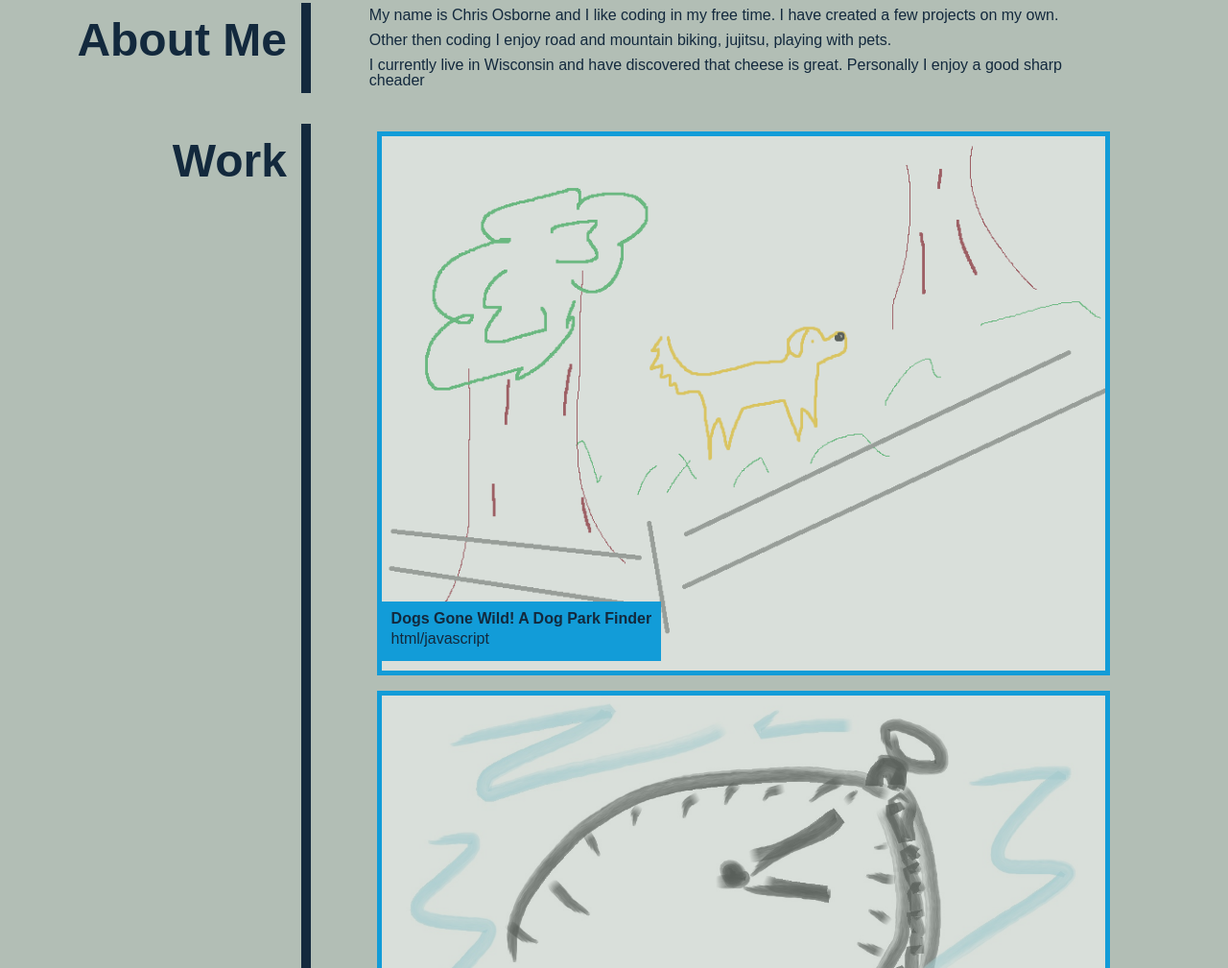
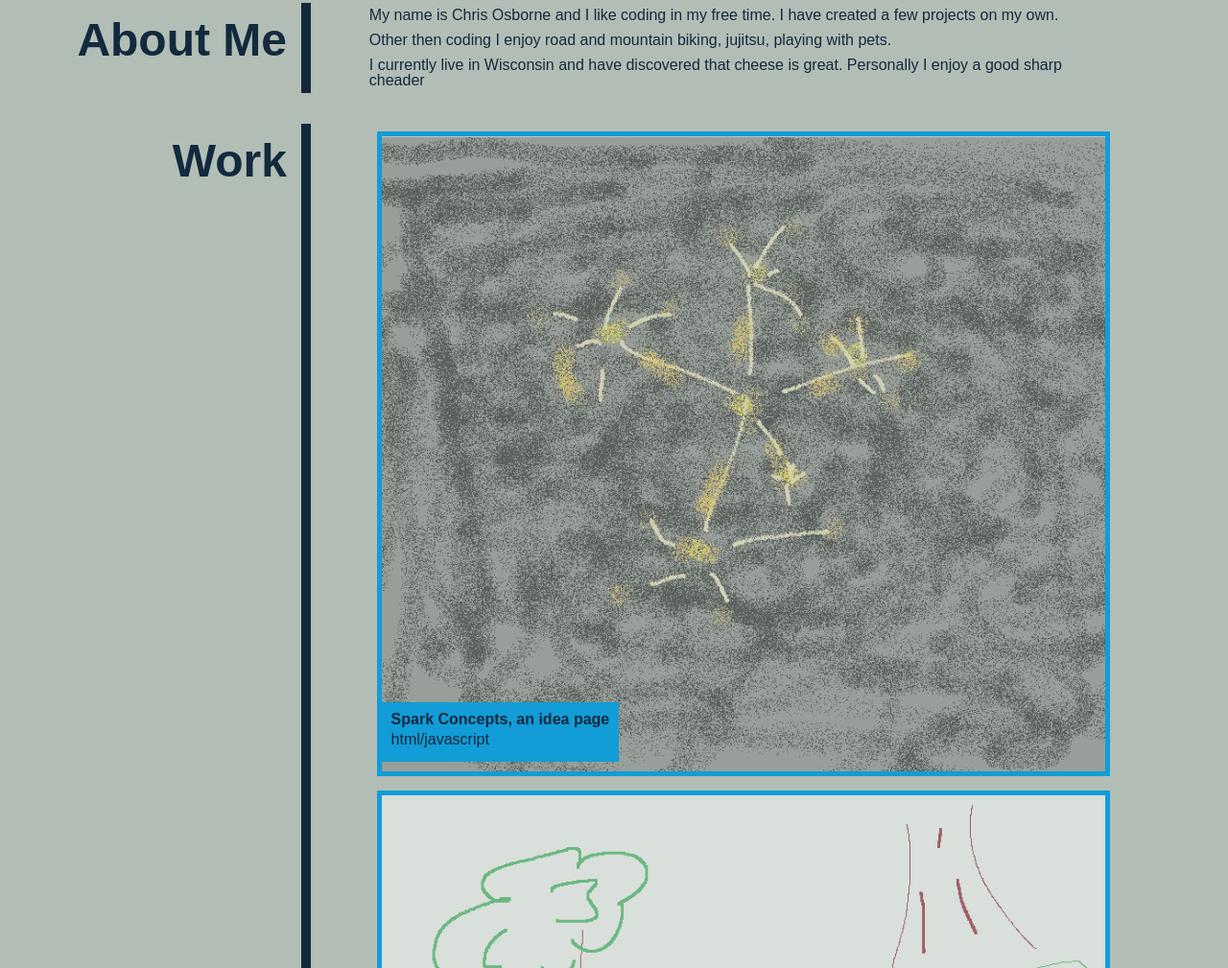
Before and after one commit to chrisosbii/02wtSuB2MIqW, a plain HTML site: page index.html in a window 1280 px wide. Shown: the part 399-1408 px from the top of the page at 96% size. Drawn offline with Linux system fonts and the light colour scheme.

Commit message:
Update index.html
added spark concepts

```diff
--- a/index.html
+++ b/index.html
@@ -76,6 +76,17 @@
             </div>
             <!-- start box for content box -->
             <div class="contentBox">
+                <!-- create large work box with link to page -->
+                <div class="workBox">
+                    <div class="workBoxTitle">
+                        <h3>Spark Concepts, an idea page</h3>
+                        <p>html/javascript</p>
+                    </div>
+                    <!-- adding a element with href here does not cause image to load weirdly -->
+                    <a href="http://sparkmyconcepts.com/">
+                        <img src="./assets/images/spark_painting.JPG" alt="spark concepts image" height="100%" width="100%">
+                    </a>
+                </div>
                 <!-- create large work box with link to page -->
                 <div class="workBox">
                     <div class="workBoxTitle">
```
